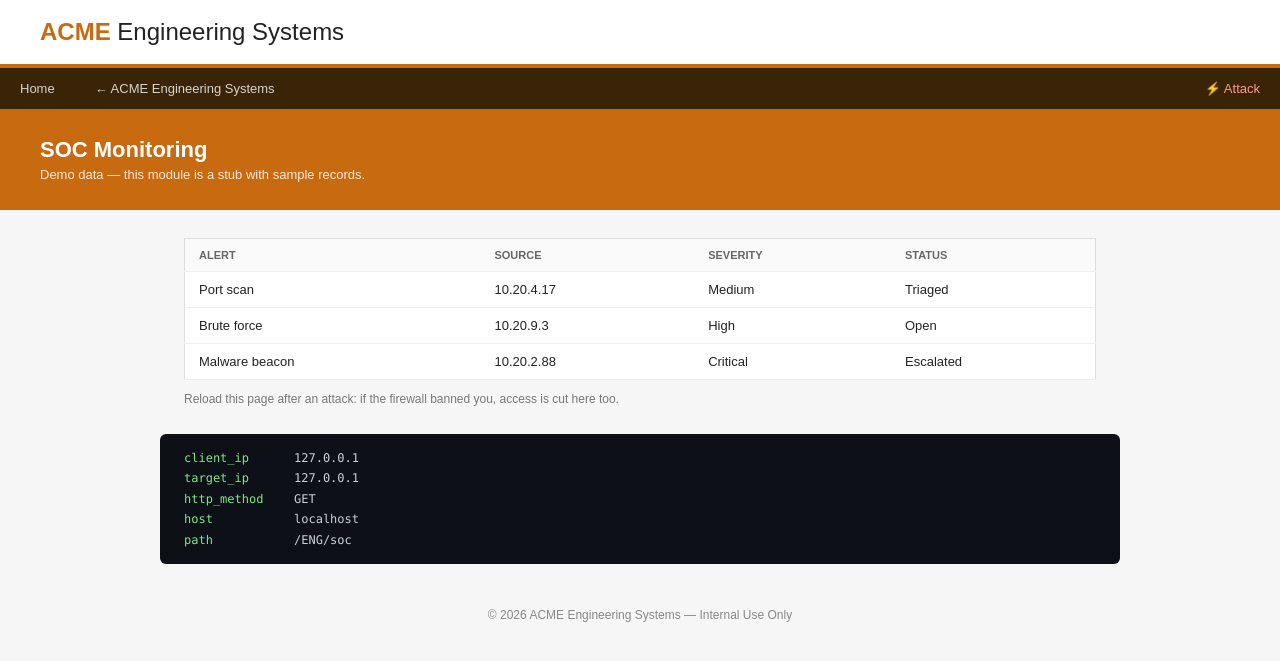
After one commit to jhasensio/backend-jit-test, a Flask app: page /ENG/soc in a window 1280 px wide. The commit adds this page. Shown: the top 661 px of the page. Run offline with Flask 3, Linux system fonts and the light colour scheme.

Commit message:
Stub service pages behind the Access tiles and nav links
One generic module page per (site, service) with sample rows, so the tiles
lead somewhere and the ban has a page to cut off.

Co-Authored-By: Claude Sonnet 5.5 <noreply@anthropic.com>

```diff
--- a/app.py
+++ b/app.py
@@ -1,4 +1,4 @@
-from flask import Flask, render_template, request
+from flask import Flask, abort, render_template, request
 import os
 import socket
 import sqlite3
@@ -77,6 +77,74 @@ def eng_view():
         tab=request.args.get('tab', 'home'),
         conn=get_connection_info())
 
+# Stub service modules behind the "Access" tiles: one generic page per (site, service) with fake rows.
+SITES = {
+    'HT':  {'name': 'ACME People & Talent',      'accent': '#8b2942', 'dark': '#3a1220'},
+    'FIN': {'name': 'ACME Financial Services',   'accent': '#228B22', 'dark': '#0d2e0d'},
+    'ENG': {'name': 'ACME Engineering Systems',  'accent': '#c76a10', 'dark': '#3a2408'},
+}
+SERVICES = {
+    'FIN': {
+        'invoicing': ('Electronic Invoicing', ['Invoice', 'Customer', 'Amount', 'Status'], [
+            ('INV-2026-0141', 'Northwind Ltd', '12,400.00', 'Paid'),
+            ('INV-2026-0142', 'Contoso SpA', '3,980.50', 'Sent'),
+            ('INV-2026-0143', 'Fabrikam Inc', '27,150.00', 'Overdue'),
+            ('INV-2026-0144', 'Globex Corp', '810.00', 'Draft')]),
+        'statements': ('Financial Statements', ['Report', 'Period', 'Prepared by', 'Status'], [
+            ('Profit & Loss', 'Q1 2026', 'B. Smith', 'Final'),
+            ('Balance Sheet', 'Q1 2026', 'B. Smith', 'In review'),
+            ('Cash Flow', 'Q1 2026', 'E. Davis', 'Draft')]),
+        'expenses': ('Expense Reporting', ['Claim', 'Employee', 'Amount', 'Status'], [
+            ('EXP-9021', 'A. Johnson', '412.30', 'Approved'),
+            ('EXP-9022', 'D. Brown', '96.00', 'Pending'),
+            ('EXP-9023', 'F. Miller', '1,240.75', 'Rejected')]),
+        'audit': ('Internal Audit', ['Check', 'Scope', 'Findings', 'Status'], [
+            ('GL reconciliation', 'Accounts payable', '2', 'Open'),
+            ('Variance analysis', 'Opex Q1', '0', 'Closed'),
+            ('Policy compliance', 'Procurement', '1', 'Open')]),
+    },
+    'HT': {
+        'attendance': ('Attendance Management', ['Employee', 'Team', 'Days present', 'Absences'], [
+            ('A. Johnson', 'Engineering', '19', '1'), ('B. Smith', 'Finance', '20', '0'),
+            ('C. White', 'Human Talent', '18', '2')]),
+        'payroll': ('Payroll Processing', ['Cycle', 'Employees', 'Gross', 'Status'], [
+            ('2026-03', '6', '590,000', 'Paid'), ('2026-04', '6', '590,000', 'Processing')]),
+        'benefits': ('Employee Benefits', ['Program', 'Enrolled', 'Provider', 'Status'], [
+            ('Health', '6', 'MediCare Plus', 'Active'), ('Dental', '4', 'SmileCo', 'Active'),
+            ('Retirement', '5', 'FutureFund', 'Open enrollment')]),
+        'recruitment': ('Recruitment & Onboarding', ['Requisition', 'Role', 'Candidates', 'Stage'], [
+            ('REQ-311', 'SRE', '14', 'Interviews'), ('REQ-312', 'Financial Analyst', '9', 'Screening'),
+            ('REQ-313', 'HR Partner', '3', 'Offer')]),
+    },
+    'ENG': {
+        'soc': ('SOC Monitoring', ['Alert', 'Source', 'Severity', 'Status'], [
+            ('Port scan', '10.20.4.17', 'Medium', 'Triaged'), ('Brute force', '10.20.9.3', 'High', 'Open'),
+            ('Malware beacon', '10.20.2.88', 'Critical', 'Escalated')]),
+        'firewall': ('Firewall & WAF', ['Rule', 'Action', 'Hits (24h)', 'State'], [
+            ('Block SQLi patterns', 'Deny', '312', 'Enabled'), ('Allow web egress', 'Allow', '48,201', 'Enabled'),
+            ('Geo block', 'Deny', '77', 'Disabled')]),
+        'network': ('Network Infrastructure', ['Device', 'Role', 'Uptime', 'Status'], [
+            ('core-sw-01', 'Core switch', '212 d', 'Up'), ('edge-rtr-01', 'BGP uplink', '98 d', 'Up'),
+            ('dhcp-01', 'DHCP', '41 d', 'Degraded')]),
+        'incidents': ('Incident Response', ['Ticket', 'Title', 'Owner', 'SLA'], [
+            ('IR-502', 'Credential stuffing', 'F. Miller', 'On track'),
+            ('IR-503', 'Phishing campaign', 'A. Johnson', 'At risk'),
+            ('IR-498', 'Lost laptop', 'D. Brown', 'Closed')]),
+    },
+}
+
+
+@app.route('/<site>/<service>')
+def module_view(site, service):
+    site = site.upper()
+    spec = SERVICES.get(site, {}).get(service)
+    if not spec:
+        abort(404)
+    title, cols, rows = spec
+    return render_template('module.html', site_key=site, site=SITES[site], title=title,
+                           cols=cols, rows=rows, conn=get_connection_info())
+
+
 # INTENTIONALLY VULNERABLE — educational SQL injection demo
 @app.route('/search')
 def search():
--- /dev/null
+++ b/templates/module.html
@@ -0,0 +1,58 @@
+<!DOCTYPE html>
+<html lang="en">
+<head>
+    <meta charset="UTF-8">
+    <meta name="viewport" content="width=device-width, initial-scale=1.0">
+    <title>{{ site.name }} – {{ title }}</title>
+    <style>
+        * { box-sizing: border-box; margin: 0; padding: 0; }
+        body { font-family: Arial, sans-serif; background: #f6f6f7; color: #222; }
+        header { background: #fff; border-bottom: 4px solid {{ site.accent }}; padding: 18px 40px;
+                 display: flex; align-items: center; justify-content: space-between; }
+        .logo-text { font-size: 24px; font-weight: 400; }
+        .logo-text strong { color: {{ site.accent }}; }
+        nav { background: {{ site.dark }}; display: flex; }
+        nav a { color: rgba(255,255,255,.8); text-decoration: none; padding: 13px 20px; font-size: 13px; }
+        nav a:hover { background: rgba(255,255,255,.12); color: #fff; }
+        .hero { background: {{ site.accent }}; color: #fff; padding: 28px 40px; }
+        .hero h1 { font-size: 22px; }
+        .hero p { font-size: 13px; opacity: .85; margin-top: 4px; }
+        .container { max-width: 960px; margin: 28px auto; padding: 0 24px; }
+        table { width: 100%; border-collapse: collapse; background: #fff; border: 1px solid #ddd; }
+        th, td { text-align: left; padding: 10px 14px; font-size: 13px; border-bottom: 1px solid #eee; }
+        th { background: #fafafa; text-transform: uppercase; font-size: 11px; color: #666; }
+        .note { font-size: 12px; color: #777; margin-top: 12px; }
+        .conn { max-width: 960px; margin: 24px auto; padding: 14px 24px; background: #0d1117; color: #c9d1d9;
+                font: 12px/1.7 ui-monospace, Menlo, monospace; border-radius: 6px; }
+        .conn b { color: #7ee787; font-weight: 400; display: inline-block; min-width: 110px; }
+        footer { text-align: center; font-size: 12px; color: #888; padding: 20px; }
+    </style>
+</head>
+<body>
+<header>
+    <a href="/home" style="text-decoration:none;color:inherit"><div class="logo-text"><strong>ACME</strong> {{ site.name[5:] }}</div></a>
+</header>
+<nav>
+    <a href="/home">Home</a>
+    <a href="/{{ site_key }}">&larr; {{ site.name }}</a>
+    <a href="/{{ site_key }}?tab=attack" style="margin-left:auto;color:#ff9999">⚡ Attack</a>
+</nav>
+<div class="hero"><h1>{{ title }}</h1><p>Demo data &mdash; this module is a stub with sample records.</p></div>
+<div class="container">
+    <table>
+        <thead><tr>{% for c in cols %}<th>{{ c }}</th>{% endfor %}</tr></thead>
+        <tbody>{% for r in rows %}<tr>{% for v in r %}<td>{{ v }}</td>{% endfor %}</tr>{% endfor %}</tbody>
+    </table>
+    <p class="note">Reload this page after an attack: if the firewall banned you, access is cut here too.</p>
+</div>
+<div class="conn">
+    <div><b>client_ip</b>{{ conn.client_ip }}</div>
+    <div><b>target_ip</b>{{ conn.target_ip }}</div>
+    <div><b>http_method</b>{{ conn.method }}</div>
+    <div><b>host</b>{{ conn.host }}</div>
+    <div><b>path</b>{{ conn.path }}</div>
+</div>
+<footer>&copy; 2026 {{ site.name }} &mdash; Internal Use Only</footer>
+<script src="/static/jit-guard.js" data-portal="{{ portal_url }}"></script>
+</body>
+</html>
```
Also changed, not shown: templates/eng.html (+7 -7 lines), templates/fin.html (+7 -7 lines), templates/ht.html (+7 -7 lines).
